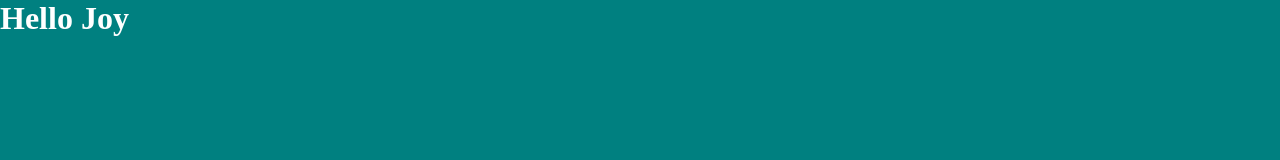
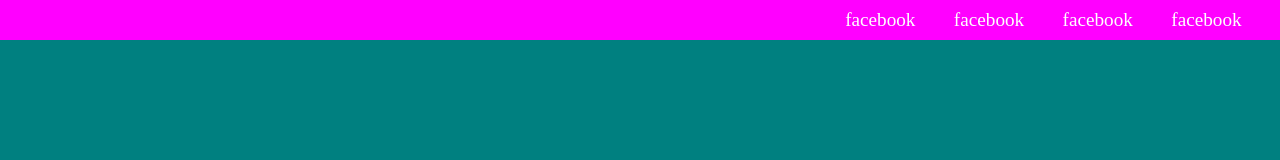
Before and after one commit to JoyTaribagshaw/module-1-capstone-project, a plain HTML site: page index.html in a window 1280 px wide. Drawn offline with Linux system fonts and the light colour scheme.

Commit message:
setup top section

```diff
--- a/index.html
+++ b/index.html
@@ -9,7 +9,39 @@
 </head>
 <body>
 
-<h1 class="hello">Hello Joy</h1>
+  <!-- Header Starts Here -->
+    <header>
+      <!-- Top Section -->
+      <div class="top-section">
+        <ul class="top-section-ul">
+          <li class="top-section-list">facebook</li>
+          <li class="top-section-list">facebook</li>
+          <li class="top-section-list">facebook</li>
+          <li class="top-section-list">facebook</li>
+        </ul>
+      </div>
+
+      <!-- Navbar -->
+      <div class="navbar">
+        <!-- Logo -->
+
+        <!-- Nav Items -->
+
+      </div>
+    </header>
+  <!-- Header Ends Here -->
+
+  <!-- Main Starts Here -->
+  <section>
+    <!-- Hero -->
+  </section>
+
+
+
+  <!-- Footer -->
+  <footer class="footer">
+
+  </footer>
 
   <script src="index.js" type="module"></script>
 </body>
--- a/style.css
+++ b/style.css
@@ -10,6 +10,23 @@ body {
   background: teal;
 }
 
-.hello   {
-  color: white;
+@media screen and (min-width: 768px) {
+  .top-section {
+    background: magenta;
+  }
+
+  .top-section-ul {
+    height: 5vh;
+    width: 100%;
+    display: flex;
+    justify-content: flex-end;
+    align-items: center;
+  }
+
+  .top-section-list {
+    color: white;
+    font-size: 1.2rem;
+    margin-right: 2em;
+    list-style-type: none;
+  }
 }
```
